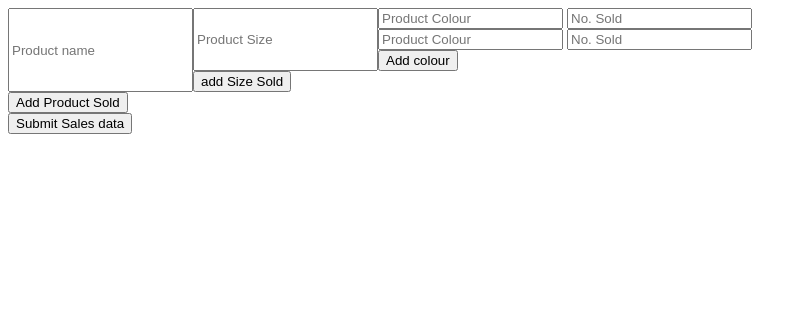
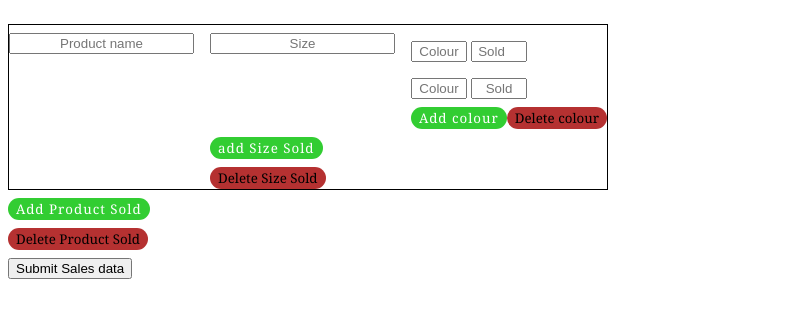
Before and after one commit to Treyul/stock-analysis, a Flask app: page /sales in a window 1280 px wide. Shown: the top 318 px of the page, without its empty margins (0-807 px from the left). Run offline with Flask 2, Linux system fonts and the light colour scheme; parts of the project's set-up code (start-up, migrations or seed data) failed here and were passed over.

Commit message:
Added procfile

```diff
--- a/requirements.txt
+++ b/requirements.txt
@@ -6,3 +6,4 @@ flask_script
 click
 flask-wtf
 flask-mail
+gunicorn
--- a/static/style.css
+++ b/static/style.css
@@ -31,17 +31,59 @@ td > input[type="number"] {
 #Sales_data > .Sale_name {
   display: flex;
   flex-direction: row;
+  border: 1px black solid;
+  margin-top: 1rem;
+
+  /* padding: 1; */
 }
 .Sale_name > .Sale_sizes {
   display: flex;
   flex-direction: column;
+  padding-left: 1rem;
 }
 .Sale_sizes > div {
   display: flex;
+  /* padding-left: 1rem; */
 }
 #Sale_Colour {
   display: f;
+  margin-left: 1rem;
+}
+#Sale_Colour > div {
+  padding-top: 0.5rem;
 }
 .add_sale {
   width: fit-content;
+  margin-top: 0.5rem;
+  text-align: center;
+  background-color: limegreen;
+  border-radius: 45px;
+  padding: 2px 0.5rem;
+  border: none;
+  letter-spacing: 1px;
+  color: white;
+  font-family: Cambria, Cochin, Georgia, Times, "Times New Roman", serif;
+  font-size: normal;
 }
+.rem_sale {
+  font-family: Cambria, Cochin, Georgia, Times, "Times New Roman", serif;
+  float: right;
+  width: fit-content;
+  background-color: rgb(181, 49, 49);
+  border: none;
+  margin-top: 0.5rem;
+  border-radius: 45px;
+  padding: 2px 0.5rem;
+  text-align: le;
+}
+input {
+  /* width: 3rem; */
+  height: fit-content;
+  width: auto;
+  text-align: center;
+  margin-top: 0.5rem;
+}
+#Sale_Colour > div > input {
+  width: 3rem;
+  /* border: 1px black solid; */
+}
--- a/templates/record.html
+++ b/templates/record.html
@@ -14,25 +14,28 @@
         <input type="text" placeholder="Product name" />
         <div class="Sale_sizes">
           <div>
-            <input type="text" placeholder="Product Size" />
+            <input type="text" placeholder="Size" />
             <div id="Sale_Colour">
               <div>
-                <input type="text" placeholder="Product Colour" />
-                <input type="number" placeholder="No. Sold" />
+                <input type="text" placeholder="Colour" />
+                <input type="number" placeholder="Sold" />
               </div>
               <div>
-                <input type="text" placeholder="Product Colour" />
-                <input type="number" placeholder="No. Sold" />
+                <input type="text" placeholder="Colour" />
+                <input type="numeric" placeholder="Sold" />
               </div>
 
               <input type="button" class="add_sale" value="Add colour" />
+              <input type="button" class="rem_sale" value="Delete colour" />
             </div>
           </div>
 
           <input type="button" class="add_sale" value="add Size Sold" />
+          <input type="button" class="rem_sale" value="Delete Size Sold" />
         </div>
       </div>
       <input type="button" class="add_sale" value="Add Product Sold" />
+      <input type="button" class="rem_sale" value="Delete Product Sold" />
     </div>
     <input type="submit" href="/sales" id="sales" value="Submit Sales data" />
   </body>
```
Also changed, not shown: 1 other file.
